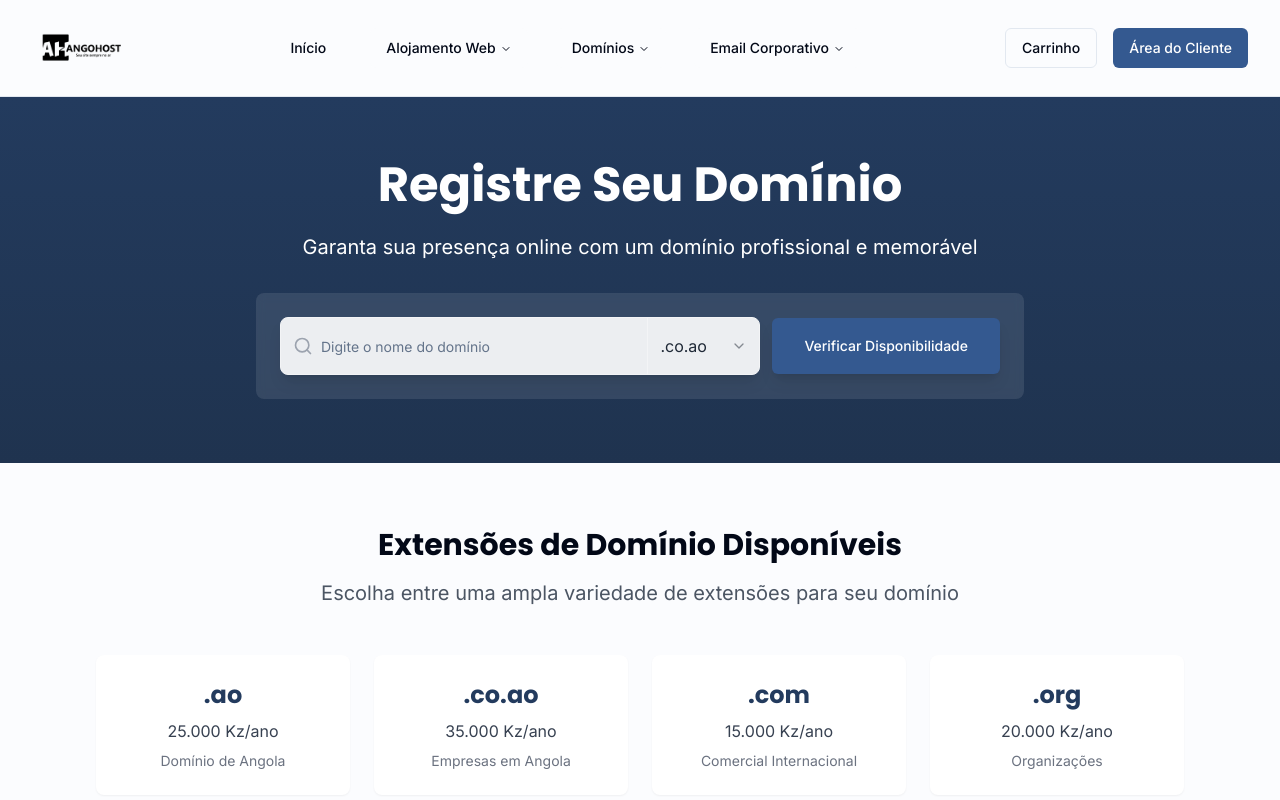
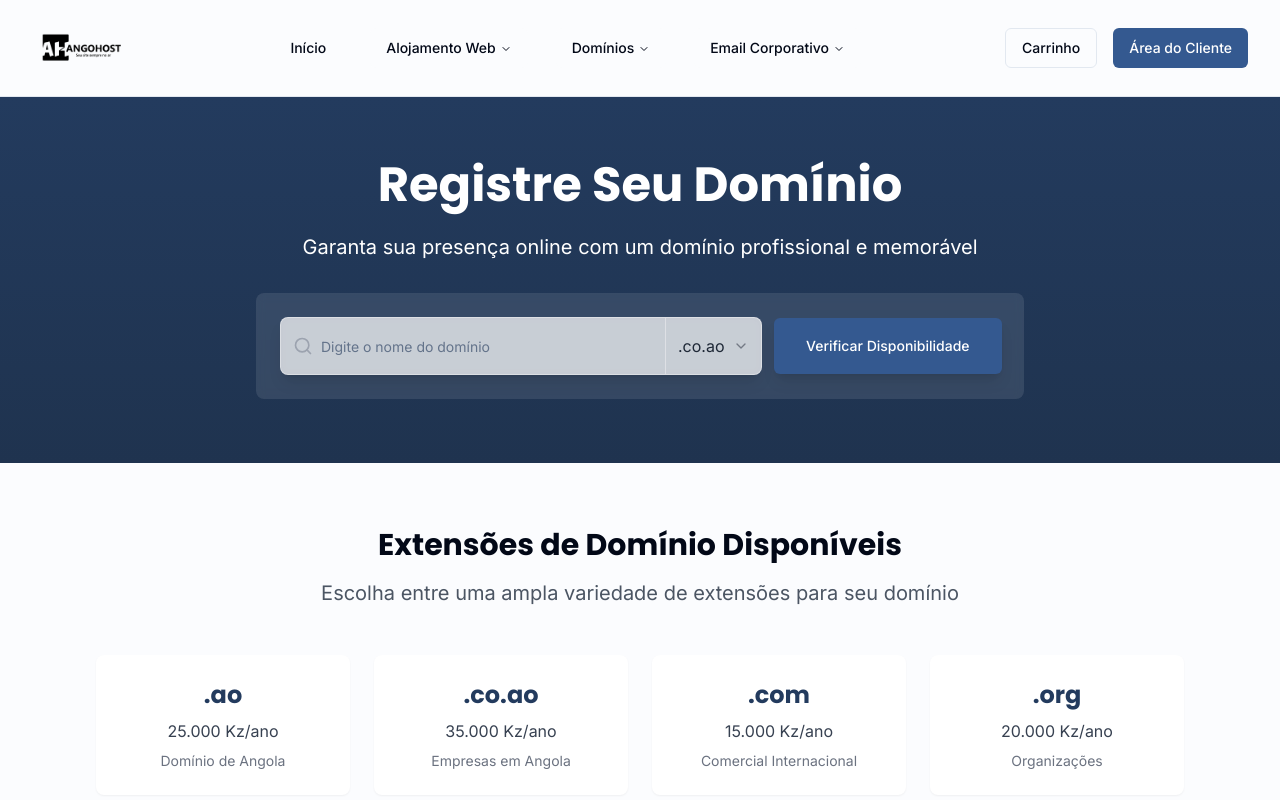
Before and after one commit to francisco-dev-ao/angohost-ao, a React (Vite) app: page /dominios in a window 1280 px wide. Shown: the top 800 px of the page. Built offline with nearby package versions, Linux system fonts and the light colour scheme.

Commit message:
Refactor: Adjust domain search form styles
Reduce input field width and adjust opacity.

```diff
--- a/src/components/DomainSearchForm.tsx
+++ b/src/components/DomainSearchForm.tsx
@@ -199,7 +199,7 @@ const DomainSearchForm: React.FC<DomainSearchFormProps> = ({ variant = 'default'
   return (
     <div className={variant === 'hero' ? 'w-full' : ''}>
       <form onSubmit={handleSearch} className={formClasses[variant]}>
-        <div className={`flex flex-1 ${variant === 'hero' ? 'flex-col md:flex-row w-full' : ''} relative rounded-lg shadow-lg bg-white/90 backdrop-blur-sm border border-gray-100`}>
+        <div className={`flex flex-1 ${variant === 'hero' ? 'flex-col md:flex-row w-full' : ''} relative rounded-lg shadow-lg bg-white/70 backdrop-blur-sm border border-gray-100/50`}>
           <div className="relative flex-grow">
             <Input
               type="text"
@@ -208,7 +208,9 @@ const DomainSearchForm: React.FC<DomainSearchFormProps> = ({ variant = 'default'
               onChange={(e) => setDomainName(e.target.value)}
               className={`${
                 variant === 'hero' ? 'md:rounded-r-none text-lg' : 'text-base'
-              } bg-transparent border-0 shadow-none focus:ring-0 pl-10 h-14 text-gray-800`}
+              } bg-transparent border-0 shadow-none focus:ring-0 pl-10 h-14 text-gray-800 w-full ${
+                variant === 'hero' ? 'md:w-96' : 'w-full'
+              }`}
             />
             <Search className="absolute left-3 top-1/2 transform -translate-y-1/2 h-5 w-5 text-gray-400" />
           </div>
@@ -216,8 +218,8 @@ const DomainSearchForm: React.FC<DomainSearchFormProps> = ({ variant = 'default'
           <Select value={extension} onValueChange={setExtension}>
             <SelectTrigger
               className={`${
-                variant === 'hero' ? 'md:w-28 md:rounded-l-none' : 'w-full'
-              } bg-transparent text-gray-800 text-base border-0 border-l border-gray-100 focus:ring-0 h-14`}
+                variant === 'hero' ? 'md:w-24 md:rounded-l-none' : 'w-32'
+              } bg-transparent text-gray-800 text-base border-0 border-l border-gray-100/50 focus:ring-0 h-14`}
             >
               <SelectValue placeholder=".co.ao" />
             </SelectTrigger>
```
